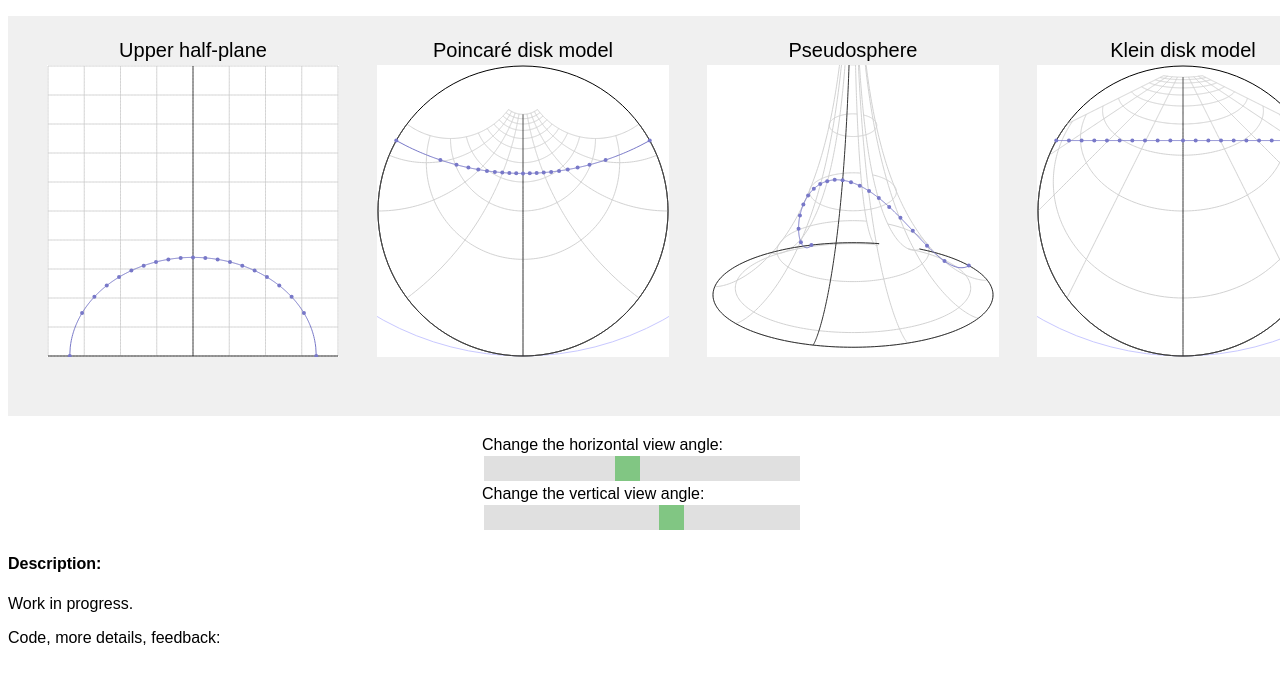
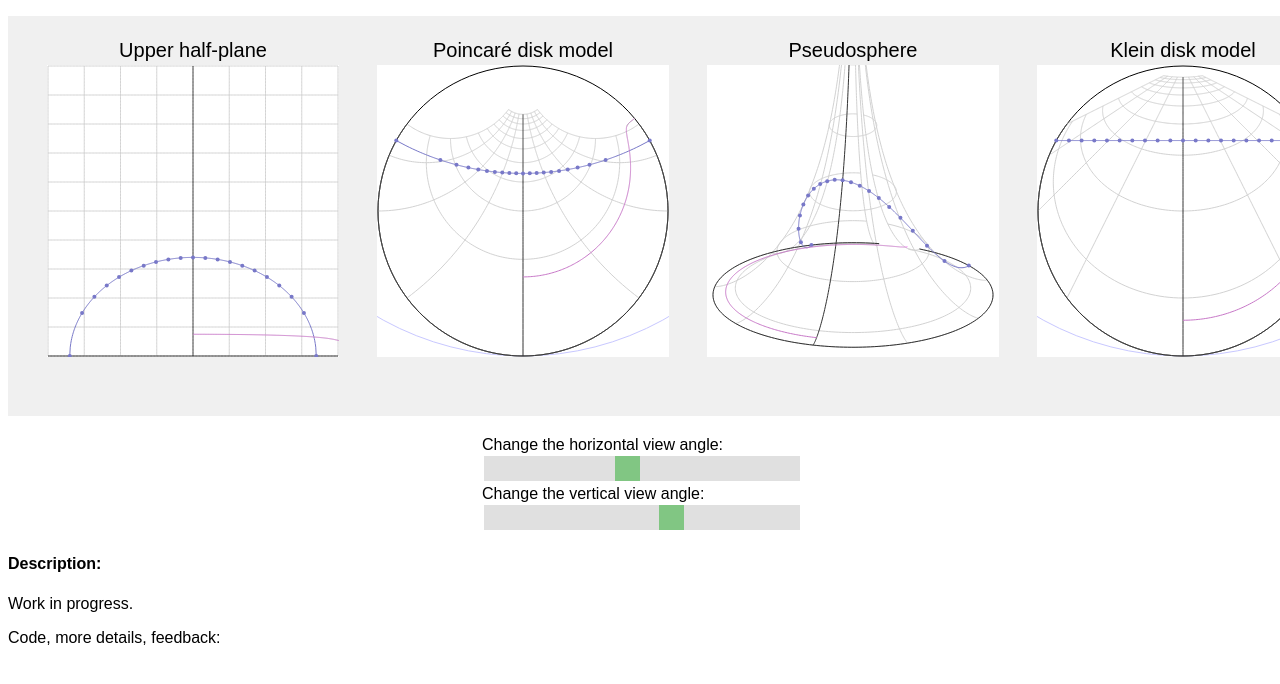
Before and after one commit to timhutton/PseudosphereGeodesics, a plain HTML site: page index.html in a window 1280 px wide. Shown: the top 684 px of the page. Drawn offline with Linux system fonts and the light colour scheme.

Commit message:
Moved pseudosphere-related code to its own file. Added test geodesic walking but buggy. WIP

```diff
--- a/code/interface.js
+++ b/code/interface.js
@@ -68,11 +68,12 @@ function init() {
         draw();
     }
 
+    test_geodesic = get_pseudosphere_geodesic_points(new P(range.center.x, range.center.y*0.15), new P(range.center.x+0.1, range.center.y*0.15), 2000);
+
     draw();
 }
 
 function draw() {
-
     // fill canvas with light gray
     ctx.fillStyle = 'rgb(240,240,240)';
     ctx.beginPath();
@@ -167,7 +168,7 @@ function draw() {
         const input_rect = new Rect(new P(circle.p.x - circle.r * x_extent, circle.p.y + circle.r),
                                     new P(2 * circle.r * x_extent, circle.r * y_extent));
         const circle2 = new Circle(rect4.center, rect4.size.x / 2); // the half-plane (~kp_input_rect) transformed into this circle
-        const PoincareToKleinTransform = new Transform( p => poincareToKlein(p, circle2), p => kleinToPoincare(p, circle2) );
+        const PoincareToKleinTransform = new Transform( p => circle2.poincareToKlein(p), p => circle2.kleinToPoincare(p) );
         var RangeToKleinAxesTransform = new ComposedTransform( new LinearTransform2D(range, input_rect),
                             inversionTransform, PoincareToKleinTransform );
         const drawing = () => {
@@ -219,6 +220,10 @@ function draw() {
         drawLine(graph_line, 'rgb(120,120,200)');
         fillSpacedCircles(graph_line, 2, 'rgb(120,120,200)', 25);
 
+        // draw the test geodesic
+        const test_geodesic_pts = test_geodesic.map(graph.transform.forwards);
+        drawLine(test_geodesic_pts, 'rgb(200,120,200)');
+
         // draw some geodesics
         /*geodesics.forEach(geodesic => {
             var pts = getFreeFallPoints(geodesic.peak.x, geodesic.peak.y, spacetime_range.p.y, earth_mass, 500);
--- a/code/math.js
+++ b/code/math.js
@@ -36,6 +36,18 @@ class Circle{
         var r2 = this.r * this.r;
         var d2 = dist2( p, this.p );
         return add( this.p, scalar_mul( sub( p, this.p ), r2 / d2 ) );
+    }
+
+    poincareToKlein(p) {
+        var u = dist(p, this.p) / this.r;
+        var s = 2 * u / (1 + u * u);
+        return add(this.p, scalar_mul(normalize(sub(p, this.p)), this.r * s));
+    }
+
+    kleinToPoincare(p) {
+        var s = dist(p, this.p) / this.r;
+        var u = s / (1 + Math.sqrt(1 - s * s));
+        return add(this.p, scalar_mul(normalize(sub(p, this.p)), this.r * u));
     }
 }
 
@@ -193,41 +205,6 @@ function invert_y(a) {
     return new P(a.x, -a.y, a.z, a.w);
 }
 
-function sech(x) { return 1 / Math.cosh(x); }
-
-function pseudosphere(p) {
-    // Transform point p ( u in [-inf, inf], v in [0, 2pi] ) onto the pseudosphere, following https://mathworld.wolfram.com/Pseudosphere.html
-    const u = p.y;
-    const v = p.x;
-    const radius = sech(u);
-    const theta = v;
-    const z = u - Math.tanh(u);
-    return new P(radius * Math.cos(theta), radius * Math.sin(theta), z);
-}
-
-function pseudosphere_surface_normal(p) {
-    const u = p.y;
-    const v = p.x;
-    const theta = v;
-    const dr_du = - Math.tanh(u) * sech(u);
-    const dz_du = 1 - Math.pow(sech(u), 2);
-    const dz_dr = dz_du / dr_du;
-    const normal = normalize(new P(-dz_dr, 0, 1)); // in the XZ plane
-    return rotateXY(normal, theta);
-}
-
-function poincareToKlein(p, circle) {
-    var u = dist(p, circle.p) / circle.r;
-    var s = 2 * u / (1 + u * u);
-    return add(circle.p, scalar_mul(normalize(sub(p, circle.p)), circle.r * s));
-}
-
-function kleinToPoincare(p, circle) {
-    var s = dist(p, circle.p) / circle.r;
-    var u = s / (1 + Math.sqrt(1 - s * s));
-    return add(circle.p, scalar_mul(normalize(sub(p, circle.p)), circle.r * u));
-}
-
 function getLinePoints(a, b, n_pts=100) {
     var pts = [];
     for(var i=0;i<=n_pts;i++) {
--- /dev/null
+++ b/code/pseudosphere.js
@@ -0,0 +1,89 @@
+/*  PseudosphereGeodesics - Visualising geodesics in general relativity
+    Copyright (C) 2020 Tim J. Hutton
+
+    This program is free software: you can redistribute it and/or modify
+    it under the terms of the GNU General Public License as published by
+    the Free Software Foundation, either version 3 of the License, or
+    (at your option) any later version.
+
+    This program is distributed in the hope that it will be useful,
+    but WITHOUT ANY WARRANTY; without even the implied warranty of
+    MERCHANTABILITY or FITNESS FOR A PARTICULAR PURPOSE.  See the
+    GNU General Public License for more details.
+
+    You should have received a copy of the GNU General Public License
+    along with this program.  If not, see <https://www.gnu.org/licenses/>.
+*/
+
+function sech(x) { return 1 / Math.cosh(x); }
+
+function pseudosphere_radius_from_u(u) {
+    return sech(u);
+}
+
+function pseudosphere_z_from_u(u) {
+    return u - Math.tanh(u);
+}
+
+function pseudosphere_u_from_z(z) {
+    return bisection_search(z, 0, 1e6, 1e-6, 200, pseudosphere_z_from_u);
+}
+
+function pseudosphere(p) {
+    // Transform point p ( u in [-inf, inf], v in [0, 2pi] ) onto the pseudosphere, following https://mathworld.wolfram.com/Pseudosphere.html
+    const u = p.y;
+    const v = p.x;
+    const radius = pseudosphere_radius_from_u(u);
+    const theta = v;
+    const z = pseudosphere_z_from_u(u);
+    return new P(radius * Math.cos(theta), radius * Math.sin(theta), z);
+}
+
+function pseudosphere_surface_normal(p) {
+    const u = p.y;
+    const v = p.x;
+    const theta = v;
+    const dr_du = - Math.tanh(u) * sech(u);
+    const dz_du = 1 - Math.pow(sech(u), 2);
+    const dz_dr = dz_du / dr_du;
+    const normal = normalize(new P(-dz_dr, 0, 1)); // in the XZ plane
+    return rotateXY(normal, theta);
+}
+
+function get_pseudosphere_geodesic_points(a, b, max_points) {
+    // Walk along the embedding following the geodesic until we hit delta_x = 0 or have enough points
+    const pts = [a, b];
+    var surface_a = pseudosphere(a);
+    var surface_b = pseudosphere(b);
+    for(var iPt = 0; iPt < max_points; iPt++) {
+        const n = pseudosphere_surface_normal(b);
+        const incoming_segment = sub(surface_b, surface_a);
+        const norm_vec = normalize(cross(incoming_segment, n));
+        // we rotate surface_a around norm_vec through surface_b, at an angle theta somewhere between 90 degrees and 270 degrees
+        // such that the new point lies on the funnel
+        const theta = bisection_search(0, Math.PI / 2, 3 * Math.PI / 2, 1e-6, 200, theta => {
+            const surface_c = rotateAroundPointAndVector(surface_a, surface_b, norm_vec, theta);
+            // decide if this point is inside or outside the funnel
+            const actual_radius = len(new P(surface_c.x, surface_c.y));
+            const z = Math.max(0, surface_c.z); // not sure what to do if surface_c.z < 0 here
+            const u = pseudosphere_u_from_z(z);
+            const expected_radius = pseudosphere_radius_from_u(u);
+            return expected_radius - actual_radius; // signed distance to the funnel surface
+        });
+        const surface_c = rotateAroundPointAndVector(surface_a, surface_b, norm_vec, theta);
+        if( surface_c.z < 0 ) {
+            // have hit the edge of the embedding
+            break;
+        }
+        // convert to spacetime coordinates
+        const z = surface_c.z;
+        const u = pseudosphere_u_from_z(z);
+        const delta_v = signedAngleBetweenTwoPointsXY(surface_b, surface_c);
+        const c = new P(b.x + delta_v, u);
+        pts.push(c);
+        surface_a = surface_b;
+        surface_b = surface_c;
+        b = c;
+    }
+    return pts;
+}
--- a/index.html
+++ b/index.html
@@ -6,6 +6,7 @@
     <script src="code/math.js"></script>
     <script src="code/drawing.js"></script>
     <script src="code/physics.js"></script>
+    <script src="code/pseudosphere.js"></script>
     <script src="code/log_memoization.js"></script>
     <script src="code/interface.js"></script>
     <link rel="stylesheet" href="styles.css">
```
